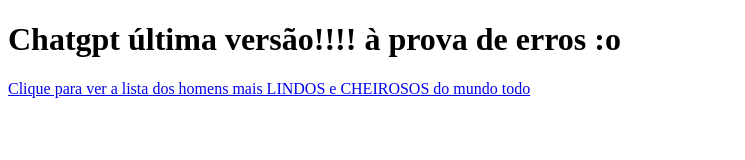
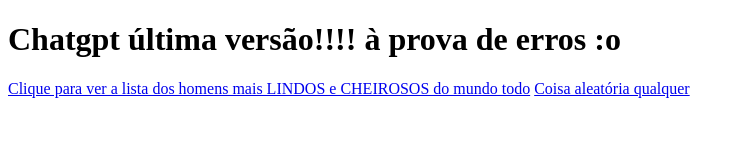
Before and after one commit to sabrinagadelha/Curso-git-e-github, a plain HTML site: page index.html in a window 1280 px wide. Shown: the whole page, without its empty margins (0-745 px from the left). Drawn offline with Linux system fonts and the light colour scheme.

Commit message:
update de index

```diff
--- a/index.html
+++ b/index.html
@@ -8,5 +8,6 @@
 <body>
     <h1>Chatgpt última versão!!!! à prova de erros :o</h1>
     <a href="vendas.html">Clique para ver a lista dos homens mais LINDOS e CHEIROSOS do mundo todo</a>
+    <a href="blog.html">Coisa aleatória qualquer</a>
 </body>
 </html>
```
